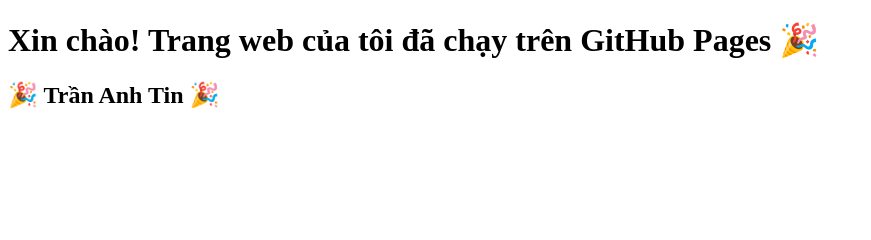
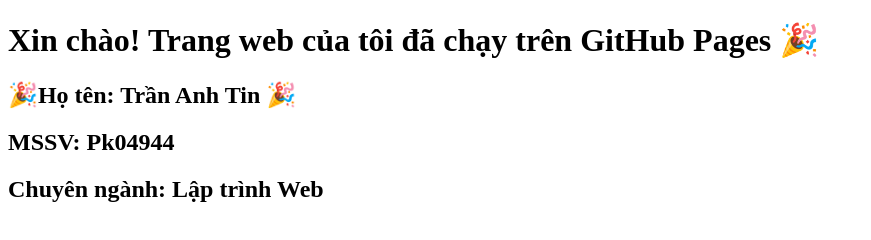
Before and after one commit to tinhtinhthieumuoi/Web_Tinh, a plain HTML site: page index.html in a window 1280 px wide. Shown: the whole page, without its empty margins (0-871 px from the left). Drawn offline with Linux system fonts and the light colour scheme.

Commit message:
Update personal information in index.html

```diff
--- a/index.html
+++ b/index.html
@@ -7,6 +7,8 @@
 </head>
 <body>
     <h1>Xin chào! Trang web của tôi đã chạy trên GitHub Pages 🎉</h1>
-	<h2>🎉 Trần Anh Tin 🎉</h2>
+	<h2>🎉Họ tên: Trần Anh Tin 🎉</h2>
+        <h2> MSSV: Pk04944 </h2>
+        <h2> Chuyên ngành: Lập trình Web </h2>
 </body>
 </html>
```
